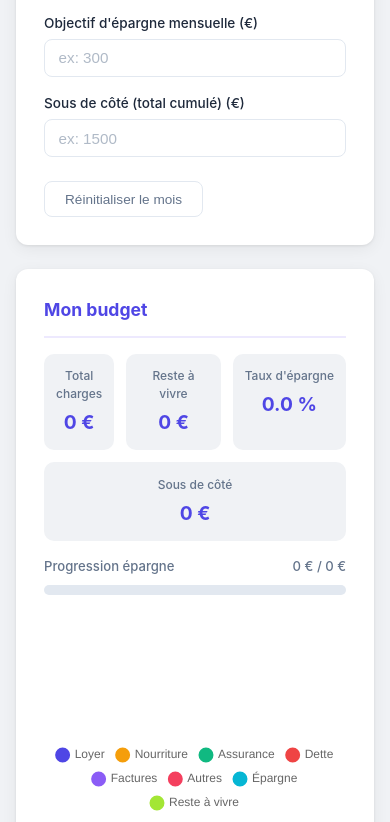
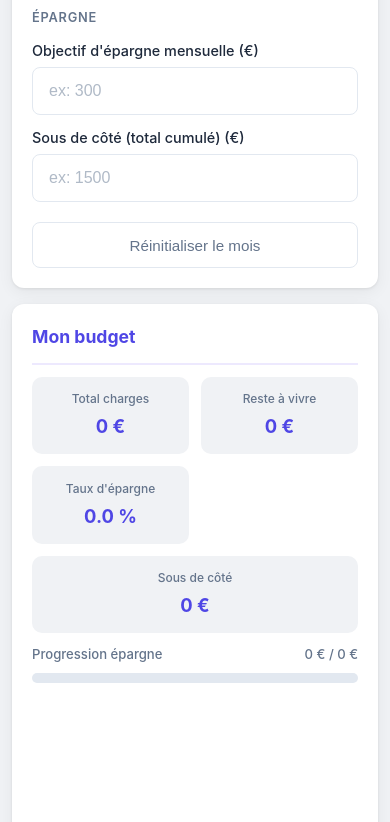
Before and after one commit to mateocaestecker2022-arch/budget-spa, a website: page index.html in a window 390 px wide. Shown: the part 832-1654 px from the top of the page. Drawn offline with nearby package versions, Linux system fonts and the light colour scheme.

Commit message:
fix: optimisation mobile — inputs 48px touch-friendly, grille 2 colonnes, bouton pleine largeur

```diff
--- a/style.css
+++ b/style.css
@@ -262,20 +262,51 @@ body {
   .main-grid {
     grid-template-columns: 1fr;
     margin: 1rem auto;
-    padding: 0 1rem;
+    padding: 0 .75rem;
+    gap: 1rem;
   }
 
+  /* Header */
+  .header { padding: 1.25rem 1rem; }
+  .header h1 { font-size: 1.25rem; }
+  .header-sub { font-size: .85rem; }
+
+  /* Carte */
+  .card { padding: 1.25rem; gap: .75rem; }
+
+  /* Inputs plus grands pour les doigts */
+  .form-group input {
+    padding: .85rem 1rem;
+    font-size: 1rem;
+    min-height: 48px;
+  }
+
+  .form-group label { font-size: .9rem; }
+
+  /* Résultats : grille 2x2 sur mobile */
   .results-grid { grid-template-columns: 1fr 1fr; }
 
-  .chart-container { height: 200px; }
+  .result-item--wide { grid-column: span 2; }
 
+  .result-value { font-size: 1.15rem; }
+
+  /* Graphique */
+  .chart-container { height: 220px; }
+
+  /* Comparaison */
   .card--compare { grid-column: span 1; }
   .compare-grid  { grid-template-columns: 1fr 1fr; }
 
-  .header { padding: 1.25rem 1rem; }
-  .header h1 { font-size: 1.3rem; }
+  /* Bouton reset */
+  .btn-reset {
+    width: 100%;
+    text-align: center;
+    padding: .85rem;
+    font-size: .95rem;
+  }
 }
 
 @media (max-width: 400px) {
-  .results-grid { grid-template-columns: 1fr; }
+  .results-grid { grid-template-columns: 1fr 1fr; }
+  .compare-grid  { grid-template-columns: 1fr 1fr; }
 }
```
